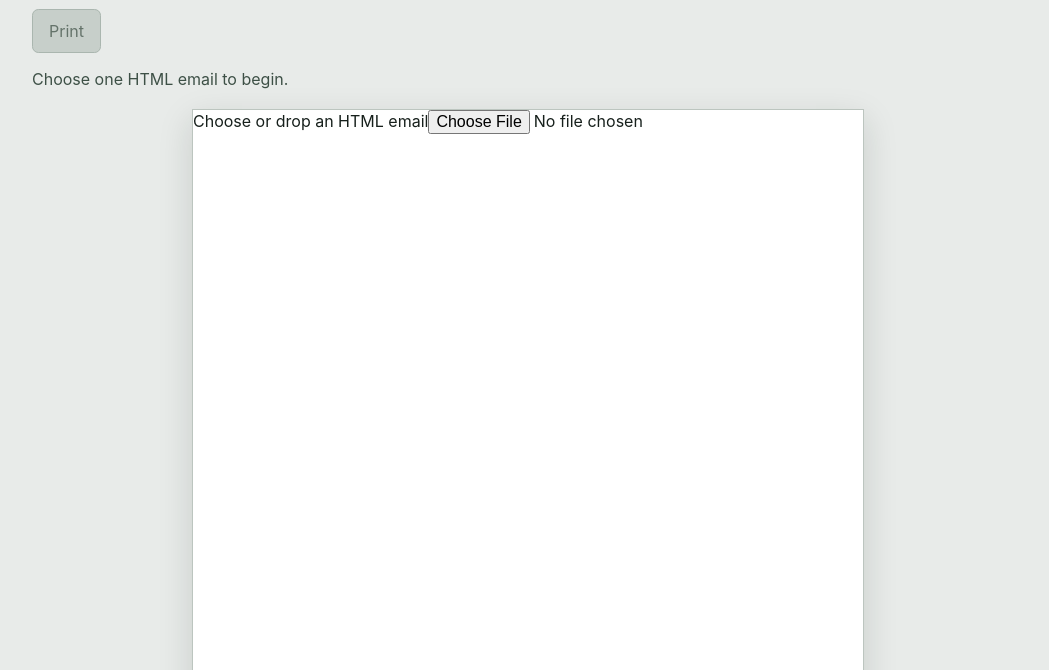
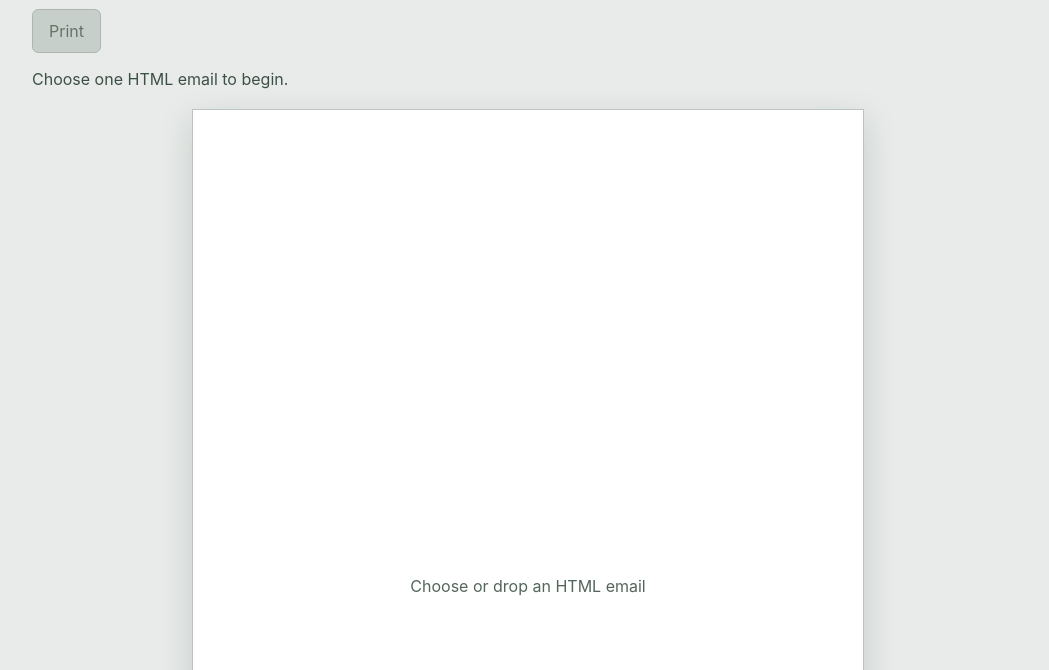
Before and after one commit to ehye/Mail2Receipt-node, a website built with Vite: page index.html in a window 1280 px wide. Shown: the part 130-800 px from the top of the page, without its empty margins (112-1161 px from the left). Built offline with nearby package versions, Linux system fonts and the light colour scheme.

Commit message:
fix: restore preview upload overlay

```diff
--- a/src/styles.css
+++ b/src/styles.css
@@ -26,19 +26,17 @@ input { font: inherit; }
   letter-spacing: -0.04em;
 }
 
-.file-picker,
-.drop-target {
+.preview-upload {
   display: grid;
   place-items: center;
-  min-height: 4.5rem;
-  border: 1px dashed #74867c;
-  border-radius: 0.65rem;
-  background: #f8faf8;
-  color: #294236;
+  position: absolute;
+  inset: 0;
+  z-index: 1;
+  color: #53665b;
   cursor: pointer;
 }
 
-.file-picker input {
+.preview-upload input {
   position: absolute;
   inline-size: 1px;
   block-size: 1px;
@@ -47,9 +45,7 @@ input { font: inherit; }
   white-space: nowrap;
 }
 
-.file-picker:focus-within { outline: 3px solid #8ab19a; outline-offset: 3px; }
-
-.drop-target { color: #53665b; }
+.preview-upload:focus-within { outline: 3px solid #8ab19a; outline-offset: -3px; }
 
 .review-status { min-height: 1.5rem; margin: 0; color: #3d5046; }
 
@@ -82,6 +78,7 @@ input { font: inherit; }
 .remote-content-toggle:has(input:disabled) { color: #64736a; }
 
 .preview-sheet {
+  position: relative;
   width: min(100%, 42rem);
   aspect-ratio: 148 / 210;
   margin: 0 auto;
```
Also changed, not shown: e2e/app.spec.ts (+14 -0 lines).
